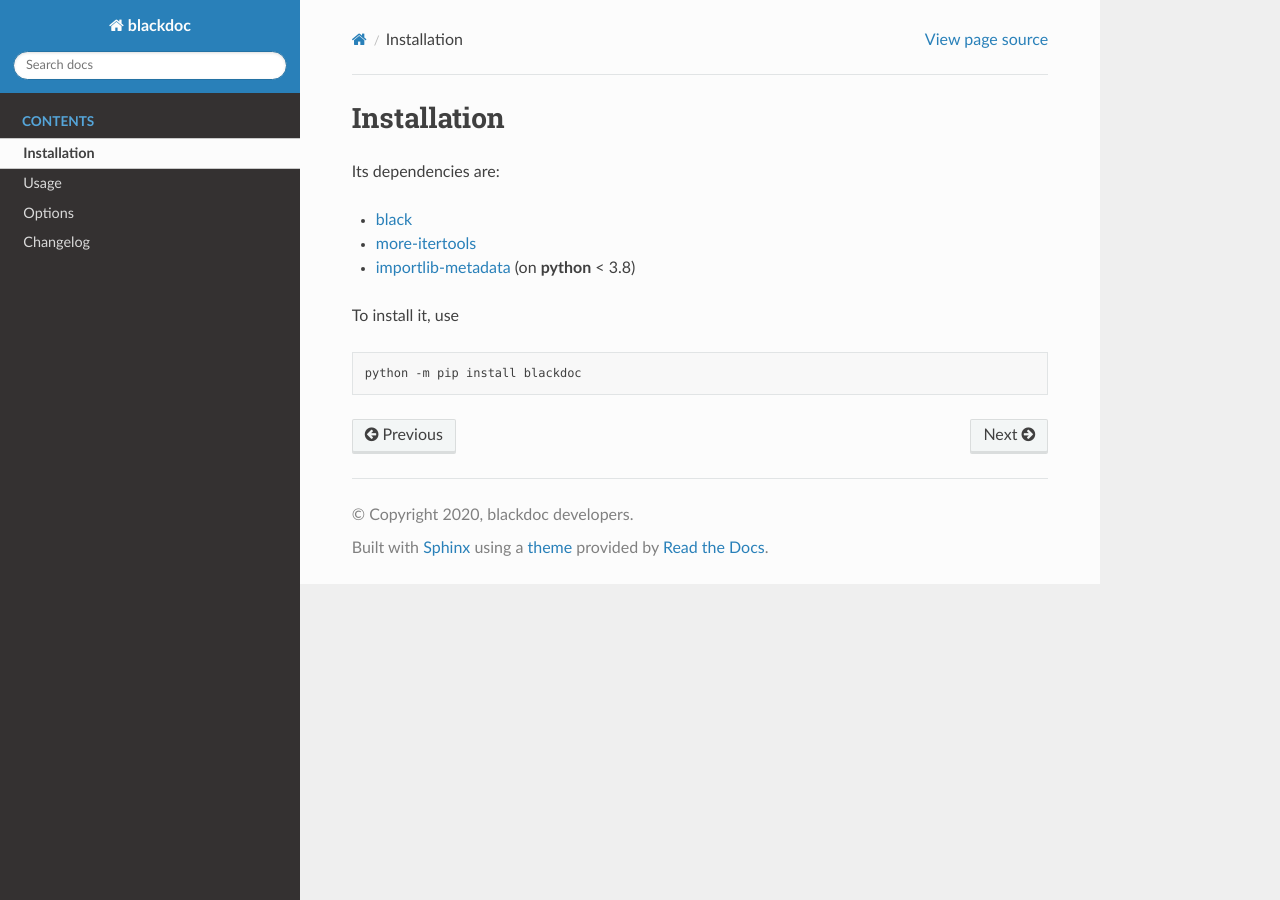
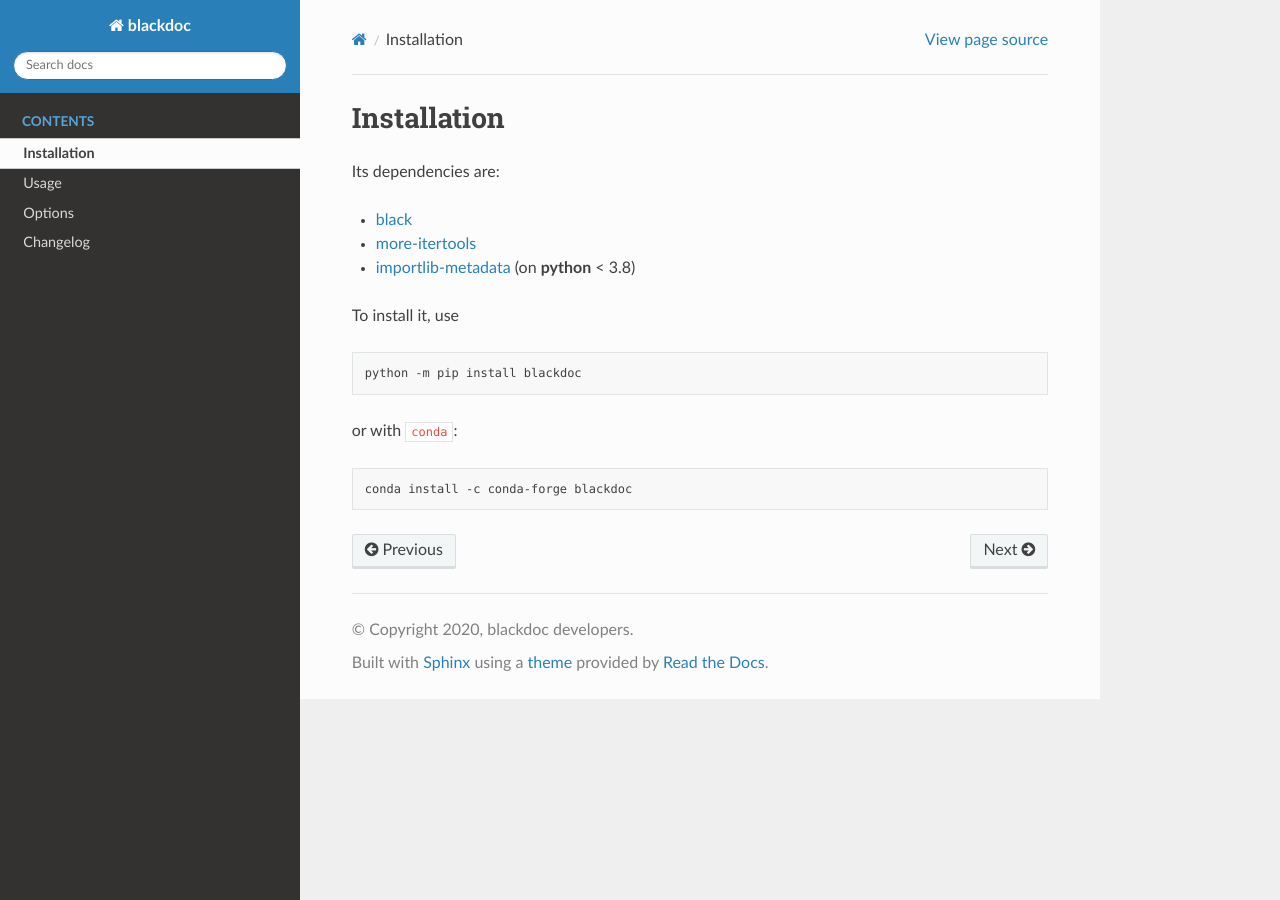
Before and after one commit to keewis/blackdoc, a Sphinx documentation site: the page built from doc/installing.rst, in a window 1280 px wide. Built offline with Sphinx 7.4.7 and the Read the Docs theme 2.0.0, drawn with Linux system fonts in a browser that asks for light colours.

Commit message:
also mention installing with conda

```diff
--- a/doc/installing.rst
+++ b/doc/installing.rst
@@ -13,6 +13,12 @@
 
    python -m pip install blackdoc
 
+or with ``conda``:
+
+.. code:: bash
+
+   conda install -c conda-forge blackdoc
+
 
 .. _more-itertools: https://more-itertools.readthedocs.io/
 .. _black: https://black.readthedocs.io/en/stable/
```
